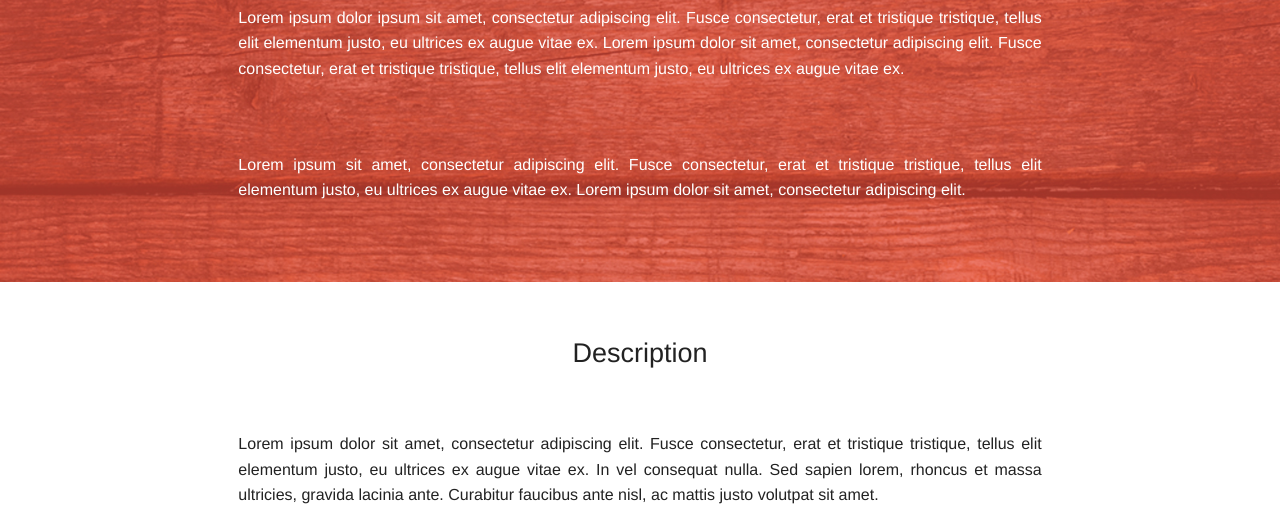
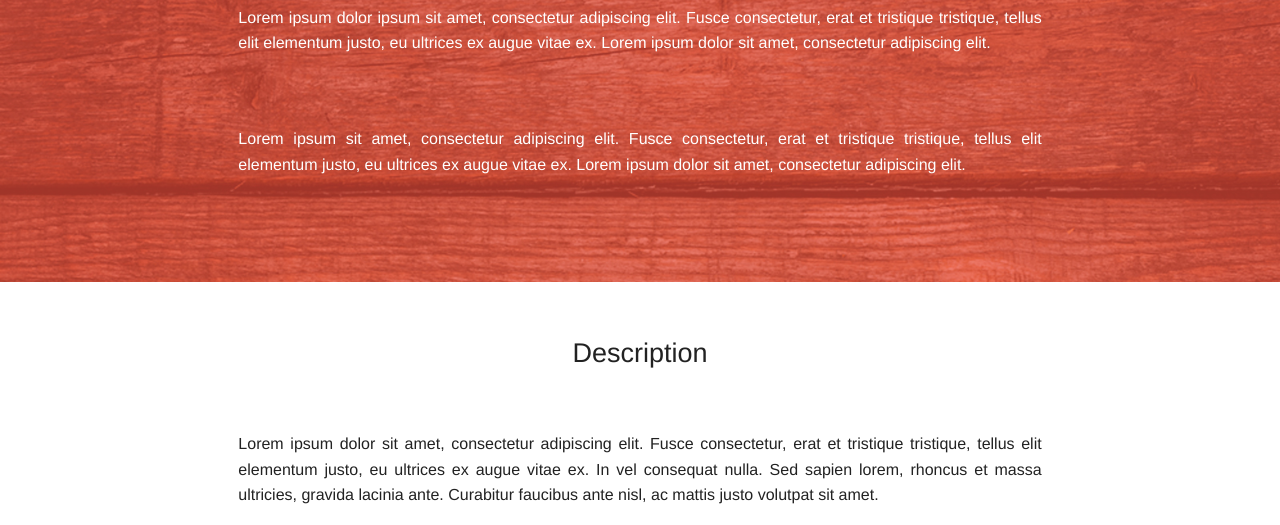
Before and after one commit to Sze-warrior/parallax-website, a plain HTML site: page index.html in a window 1280 px wide. Shown: the part 218-743 px from the top of the page. Drawn offline with Linux system fonts and the light colour scheme.

Commit message:
fixed some more ipsum and some formatting

```diff
--- a/index.html
+++ b/index.html
@@ -38,10 +38,10 @@
   </div>
     <div id="banner-img">
       <div class="row pad-top">
-      <div class="large-offset-1 large-10 columns large-offset-1 small-12 columns">
+        <div class="large-offset-1 large-10 columns large-offset-1 small-12 columns">
           <h1 class="text-center pad-top pad-bottom"><b>Description</b></h1>
 
-          <p class="text-justify pad-bottom">Lorem ipsum dolor ipsum sit amet, consectetur adipiscing elit. Fusce consectetur, erat et tristique tristique, tellus elit elementum justo, eu ultrices ex augue vitae ex. Lorem ipsum dolor sit amet, consectetur adipiscing elit. Fusce consectetur, erat et tristique tristique, tellus elit elementum justo, eu ultrices ex augue vitae ex. </p>
+          <p class="text-justify pad-bottom">Lorem ipsum dolor ipsum sit amet, consectetur adipiscing elit. Fusce consectetur, erat et tristique tristique, tellus elit elementum justo, eu ultrices ex augue vitae ex. Lorem ipsum dolor sit amet, consectetur adipiscing elit.</p>
 
           <p class="text-justify pad-bottom">Lorem ipsum sit amet, consectetur adipiscing elit. Fusce consectetur, erat et tristique tristique, tellus elit elementum justo, eu ultrices ex augue vitae ex. Lorem ipsum dolor sit amet, consectetur adipiscing elit.</p>
 
```
